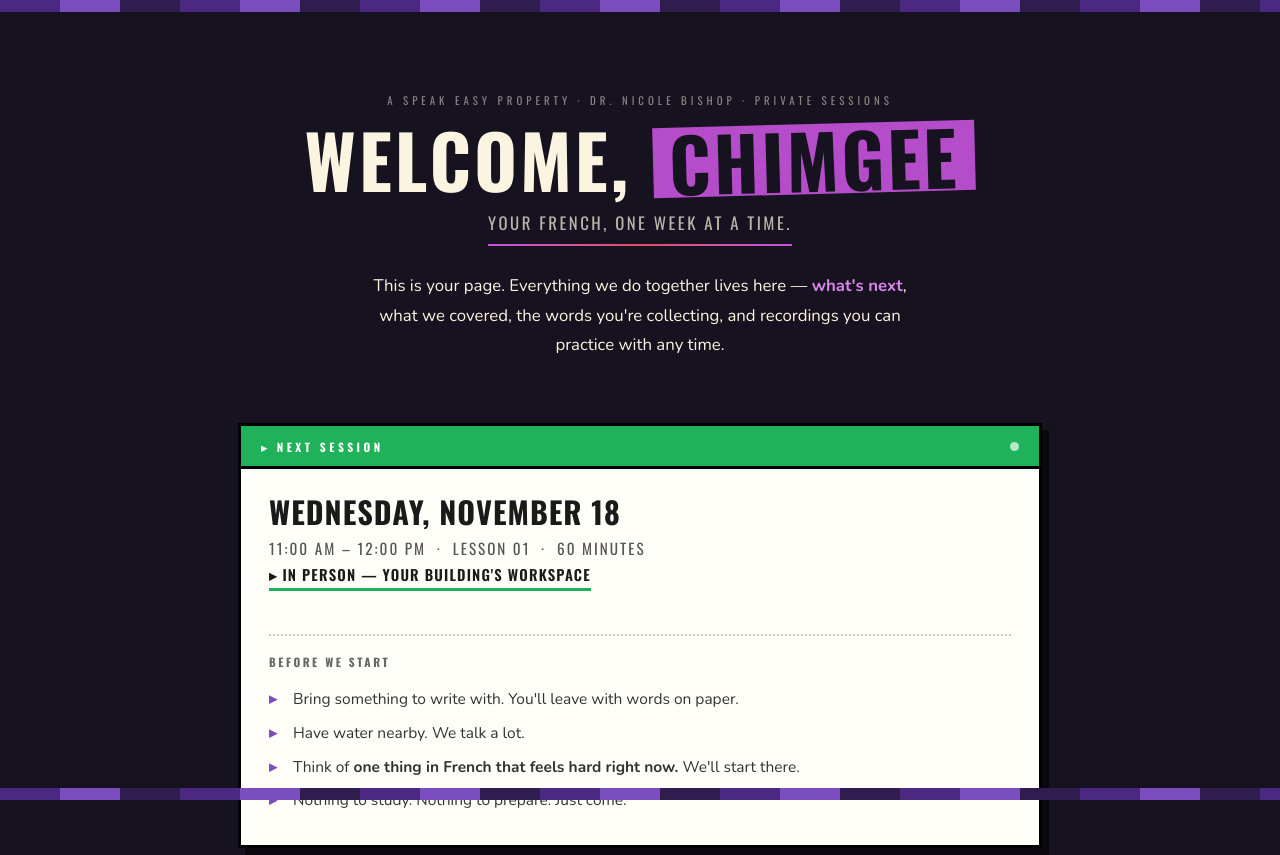
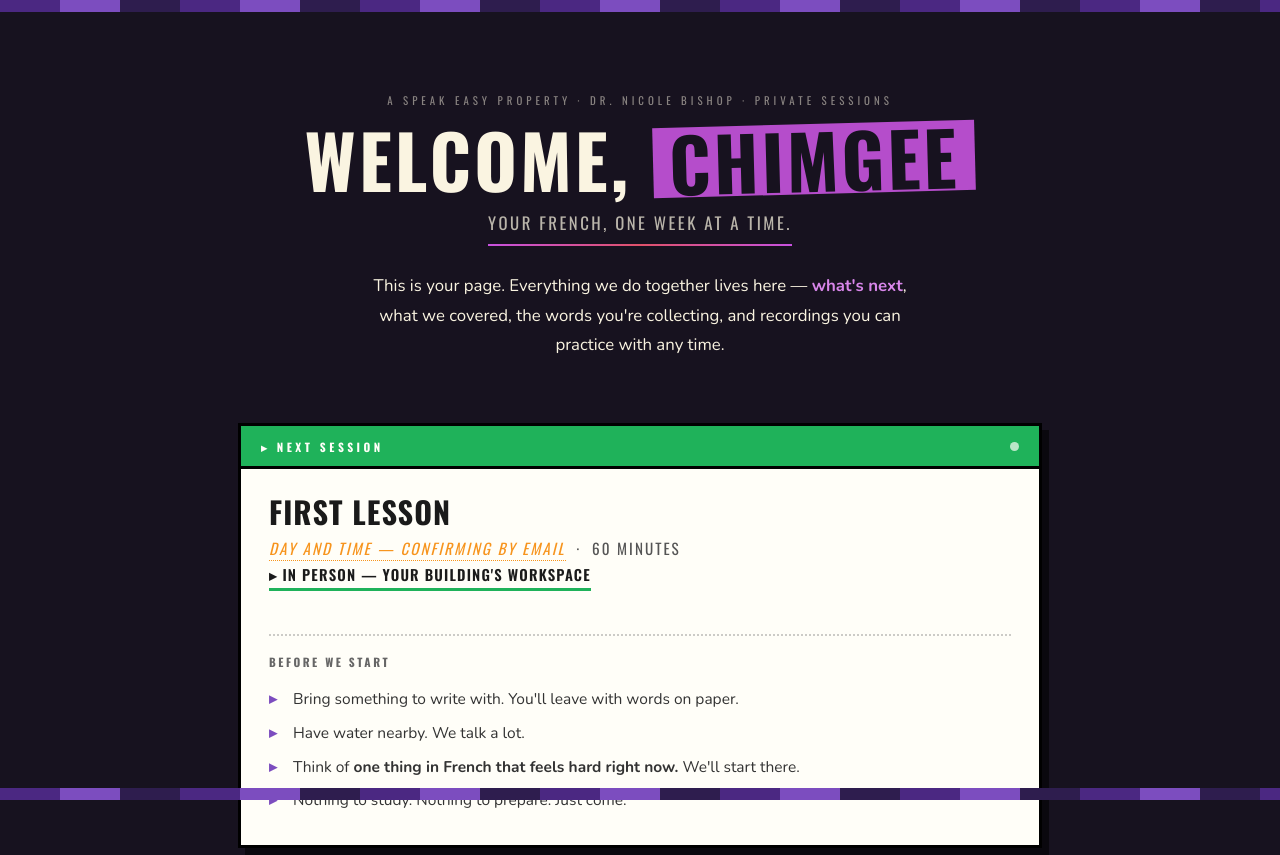
Before and after one commit to l8blo0om/languagespeakeasy, a plain HTML site: page students/chimgee/index.html in a window 1280 px wide. Shown: the top 855 px of the page. Drawn offline with nearby package versions, Linux system fonts and the light colour scheme.

Commit message:
Chimgee: placeholder the first-lesson slot until she picks a day
She's deciding between today at 11:00 and switching to Tue/Thu at 10:30
starting tomorrow, so neither the day nor the time is settled. The card
now reads "First lesson" with a .tbd marker instead of asserting a date
that may be wrong by lunchtime. Markup carries a comment with the exact
lines to restore once she replies.

Co-Authored-By: Claude Opus 5 <noreply@anthropic.com>

```diff
--- a/students/chimgee/index.html
+++ b/students/chimgee/index.html
@@ -329,9 +329,17 @@
     <div class="next">
       <div class="band"><span>▸ Next Session</span><span class="pulse"></span></div>
       <div class="body">
-        <div class="when">Wednesday, November 18</div>
+        <!-- NICOLE: day and time are unsettled while Chimgee decides between
+             today at 11:00 and switching to Tue/Thu at 10:30. Once she replies,
+             put the real details back — e.g.
+                 <div class="when">Thursday, November 19</div>
+                 <div class="clock">10:30 – 11:30 AM &nbsp;·&nbsp; Lesson 01 &nbsp;·&nbsp; 60 minutes</div>
+             The amber dotted styling below is the .tbd marker; it disappears
+             as soon as you replace that span with plain text. -->
+        <div class="when">First lesson</div>
         <div class="clock">
-          11:00 AM – 12:00 PM &nbsp;·&nbsp; Lesson 01 &nbsp;·&nbsp; 60 minutes
+          <span class="tbd">Day and time — confirming by email</span>
+          &nbsp;·&nbsp; 60 minutes
         </div>
 
         <div class="place">▸ In person — your building's workspace</div>
```
